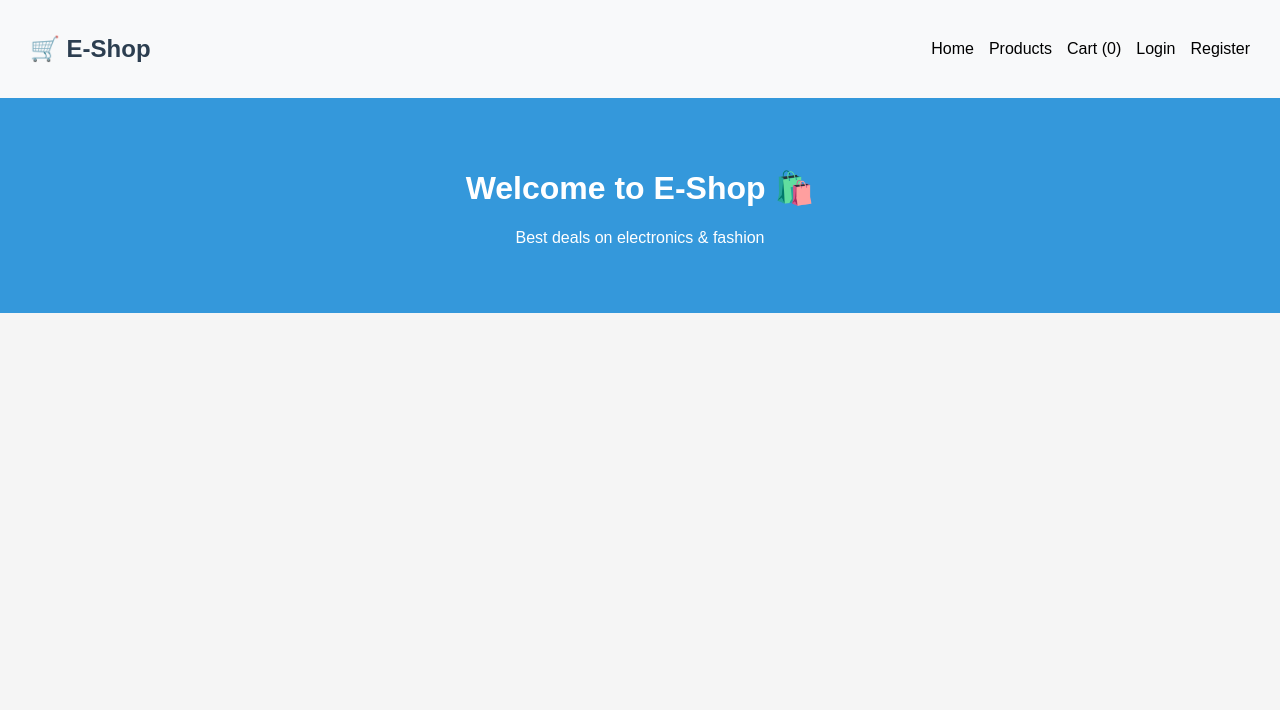
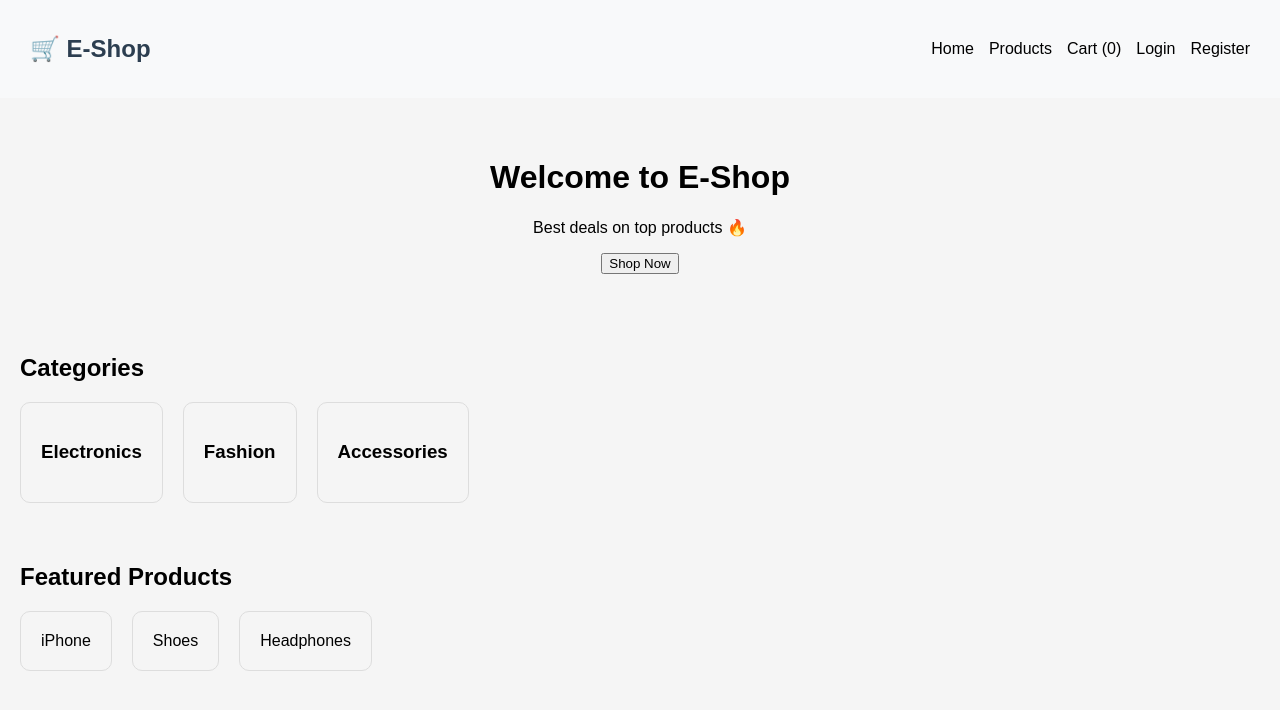
Before and after one commit to sachin7con/ecommerce-frontend, a React (Vite) app: page / in a window 1280 px wide. Shown: the top 710 px of the page. Built offline with nearby package versions, Linux system fonts and the light colour scheme.

Commit message:
updated home ui

```diff
--- a/src/pages/Home.jsx
+++ b/src/pages/Home.jsx
@@ -1,8 +1,40 @@
+import { Link } from "react-router-dom";
+
 function Home() {
+  const categories = ["Electronics", "Fashion", "Accessories"];
+
   return (
-    <div style={styles.hero}>
-      <h1>Welcome to E-Shop 🛍️</h1>
-      <p>Best deals on electronics & fashion</p>
+    <div>
+      {/* HERO */}
+      <div style={styles.hero}>
+        <h1>Welcome to E-Shop</h1>
+        <p>Best deals on top products 🔥</p>
+        <Link to="/product">
+          <button>Shop Now</button>
+        </Link>
+      </div>
+
+      {/* CATEGORIES */}
+      <div style={styles.section}>
+        <h2>Categories</h2>
+        <div style={styles.grid}>
+          {categories.map((cat, index) => (
+            <div key={index} style={styles.card}>
+              <h3>{cat}</h3>
+            </div>
+          ))}
+        </div>
+      </div>
+
+      {/* FEATURED PRODUCTS */}
+      <div style={styles.section}>
+        <h2>Featured Products</h2>
+        <div style={styles.grid}>
+          <div style={styles.card}>iPhone</div>
+          <div style={styles.card}>Shoes</div>
+          <div style={styles.card}>Headphones</div>
+        </div>
+      </div>
     </div>
   );
 }
@@ -10,9 +42,21 @@ function Home() {
 const styles = {
   hero: {
     textAlign: "center",
-    padding: "50px",
-    background: "#3498db",
-    color: "white",
+    padding: "40px",
+    background: "#f5f5f5",
+  },
+  section: {
+    padding: "20px",
+  },
+  grid: {
+    display: "flex",
+    gap: "20px",
+  },
+  card: {
+    border: "1px solid #ddd",
+    padding: "20px",
+    borderRadius: "10px",
+    cursor: "pointer",
   },
 };
 
```
